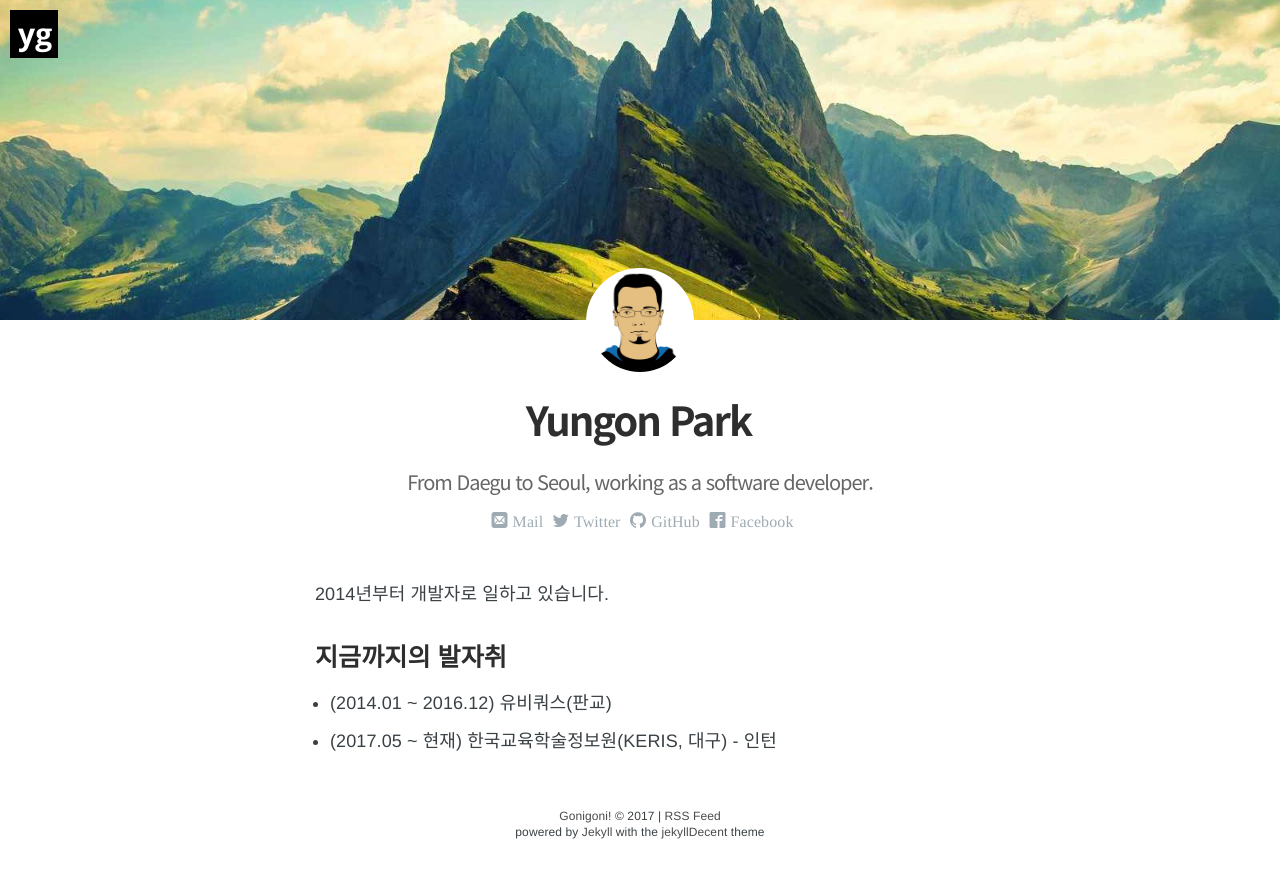
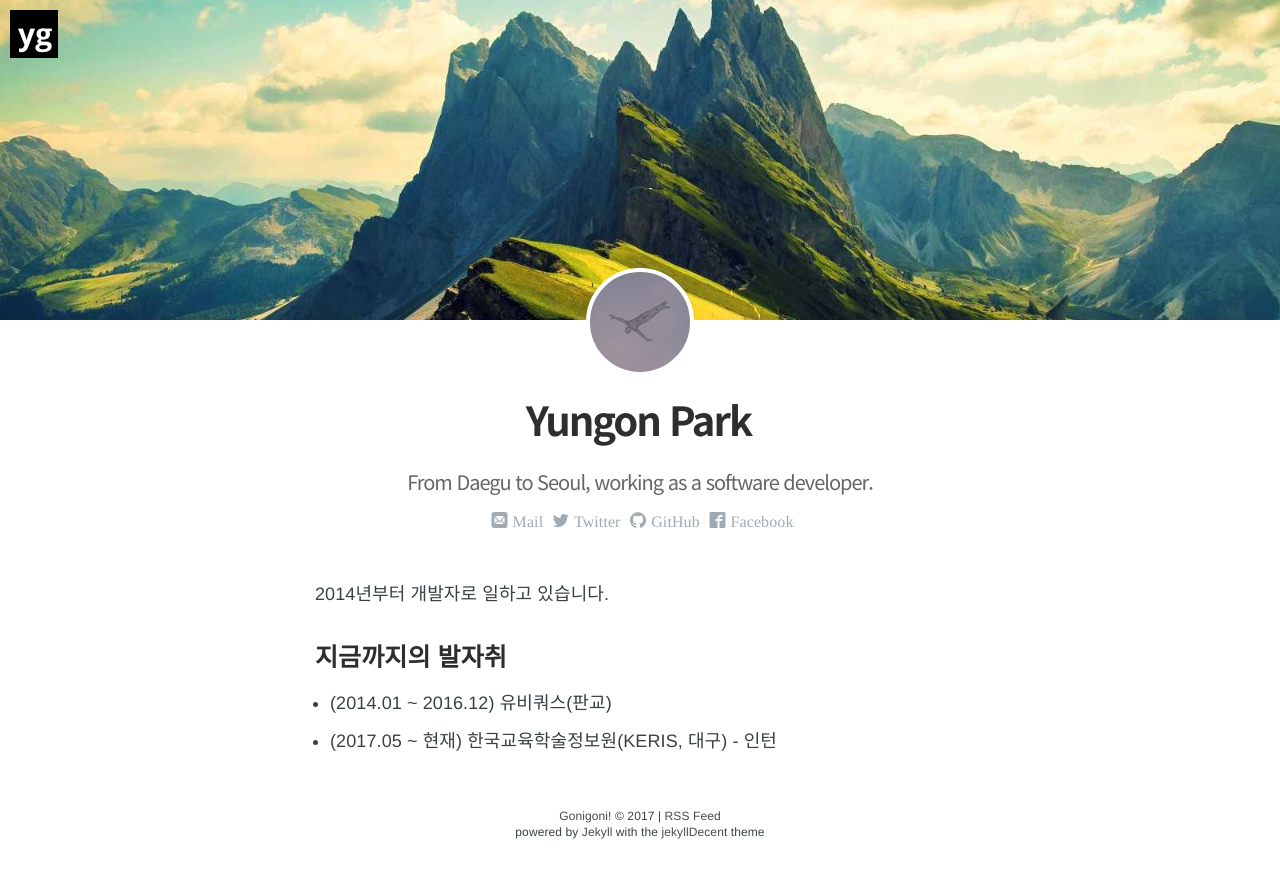
Before and after one commit to rubysoho07/rubysoho07.github.io, a Jekyll site: the page built from _pages/about.md, in a window 1280 px wide. Shown: the top 878 px of the page. Built offline with Jekyll 4.4.1, drawn with Linux system fonts in a browser that asks for light colours; some web fonts are replaced.

Commit message:
Change picture of profile.

```diff
--- a/_data/authors.yml
+++ b/_data/authors.yml
@@ -2,7 +2,7 @@ default:                                                      # Fallback if noth
   initial:      yg                                       # used for author lookup in posts and for first two characters in the about page back button
   name:         "Yungon Park"                               # used to display author name
   cover:        /assets/mountain-alternative-cover.jpg        # OPTIONAL: defines location of cover image in about page
-  picture:      /assets/johndoe.jpg                           # OPTIONAL: author picture
+  picture:      /assets/avatar.png                           # OPTIONAL: author picture
   bio:          From Daegu to Seoul, working as a software developer.   # OPTIONAL: text below author name in posts
   location:     Korea                                       # OPTIONAL: used to display location of the author
   website:                          						  # OPTIONAL: link to the author of a post
@@ -27,7 +27,7 @@ yungon:
   initial:      yg
   name:         "Yungon Park"
   cover:        /assets/mountain-alternative-cover.jpg
-  picture:      /assets/johndoe.jpg
+  picture:      /assets/avatar.png
   bio:          From Daegu to Seoul, working as a software developer.
   location:     Korea
   email:        hahafree12@gmail.com
```
Also changed, not shown: assets/avatar.png (added), assets/johndoe.jpg (deleted).
